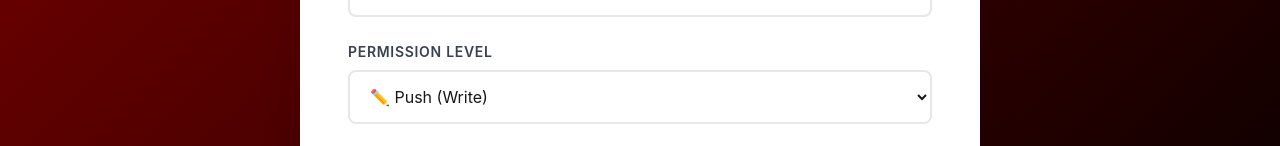
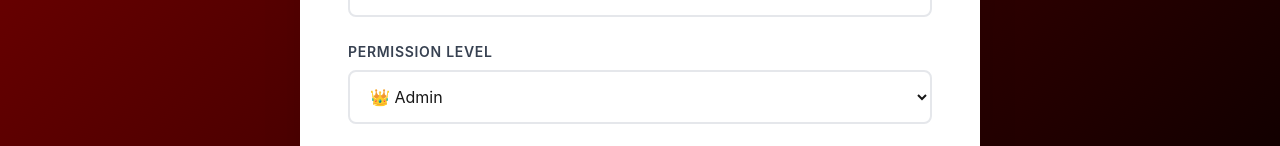
Before and after one commit to wonsunahn/github-reinvite, a Next.js app: page / in a window 1280 px wide. Shown: the part 641-787 px from the top of the page. Built offline with nearby package versions, Linux system fonts and the light colour scheme.

Commit message:
admin permission by default

```diff
--- a/src/app/page.tsx
+++ b/src/app/page.tsx
@@ -37,7 +37,7 @@ export default function Page() {
   const [organization, setOrganization] = useState<OrganizationKey>("IT3049C-Fall25");
   const [assignment, setAssignment] = useState<string>("JS-Exercises");
   const [username, setUsername] = useState("");
-  const [permission, setPermission] = useState<"pull"|"triage"|"push"|"maintain"|"admin">("push");
+  const [permission, setPermission] = useState<"pull"|"triage"|"push"|"maintain"|"admin">("admin");
   const [dryRun, setDryRun] = useState(false);
   const [loading, setLoading] = useState(false);
   const [result, setResult] = useState<Result | null>(null);
```
